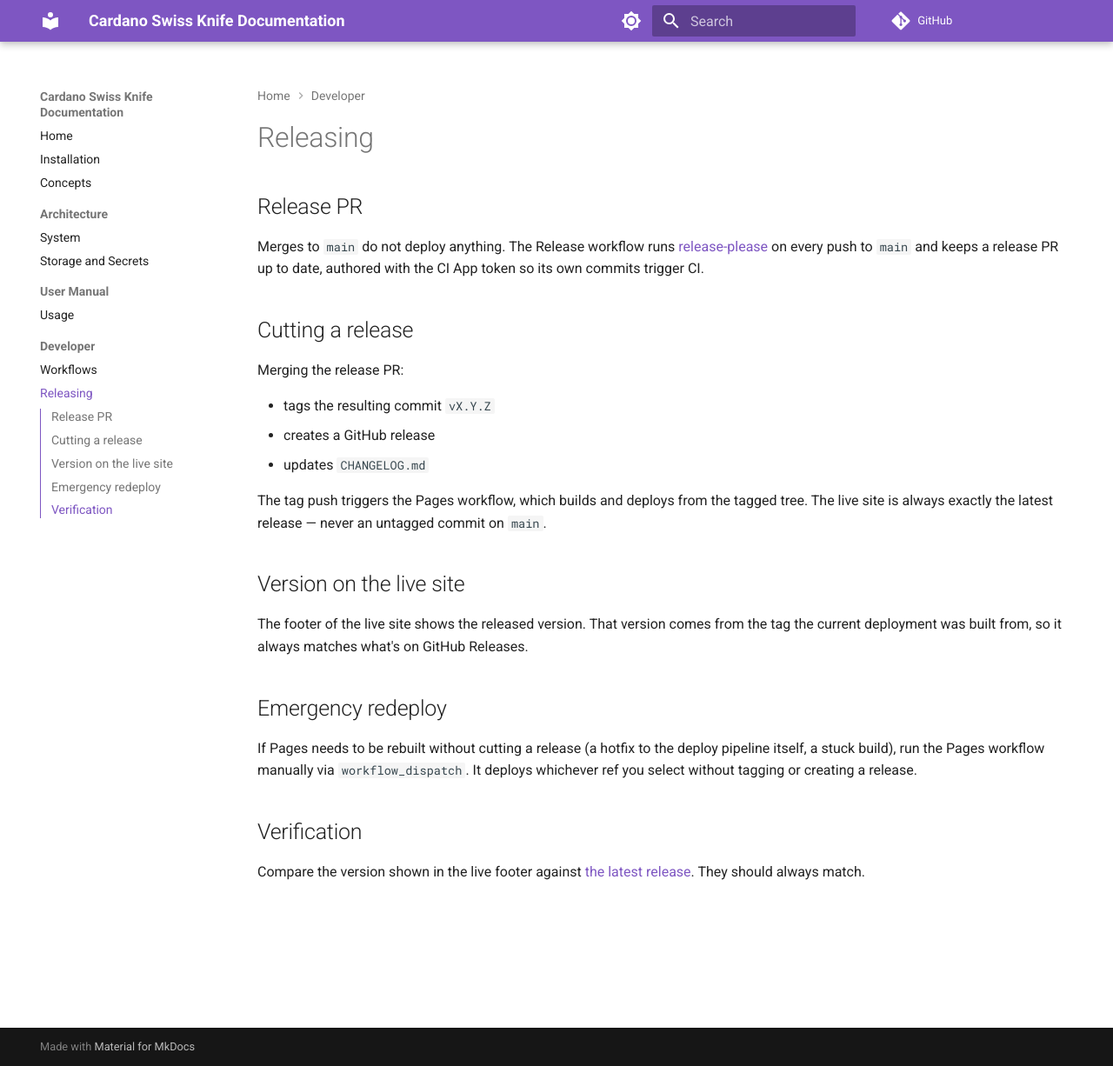
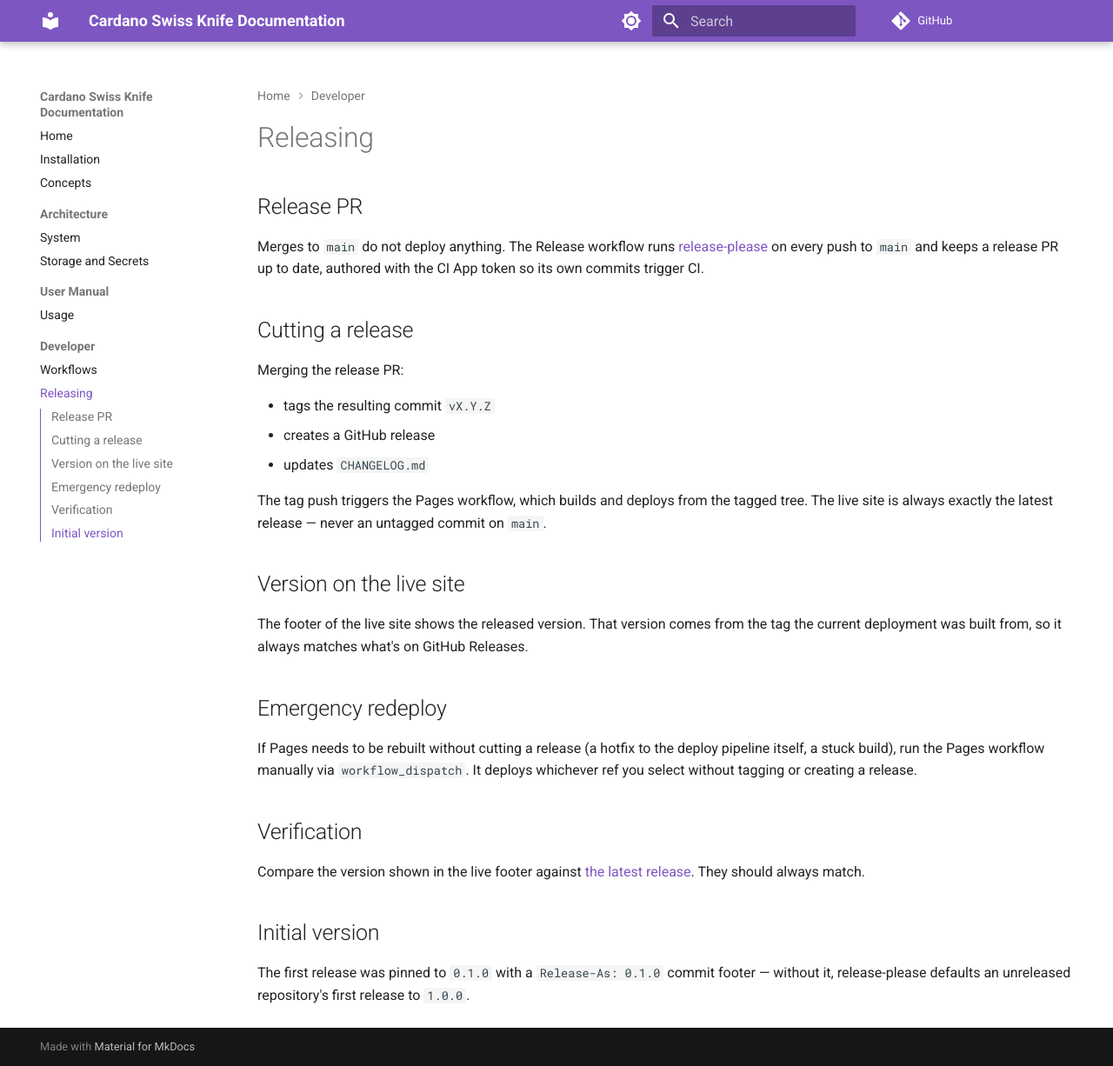
Before and after one commit to lambdasistemi/cardano-swiss-knife, an MkDocs documentation site: the page built from docs/dev/releasing.md, in a window 1280 px wide and 1226 px high. Shown: the whole window at 87% size. Built offline with MkDocs 1.6.1 and Material for MkDocs 9.7.7, drawn with Linux system fonts in a browser that asks for light colours; comment, search, counter and statistics services are not loaded.

Commit message:
chore: pin the initial release version
Release-As: 0.1.0

```diff
--- a/docs/dev/releasing.md
+++ b/docs/dev/releasing.md
@@ -37,3 +37,9 @@ creating a release.
 Compare the version shown in the live footer against
 [the latest release](https://github.com/lambdasistemi/cardano-swiss-knife/releases/latest).
 They should always match.
+
+## Initial version
+
+The first release was pinned to `0.1.0` with a `Release-As: 0.1.0` commit
+footer — without it, release-please defaults an unreleased repository's first
+release to `1.0.0`.
```
